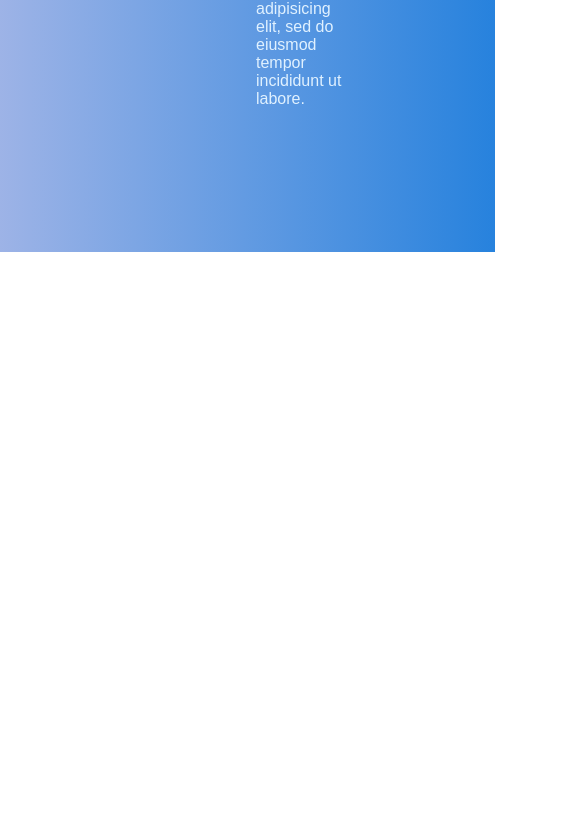
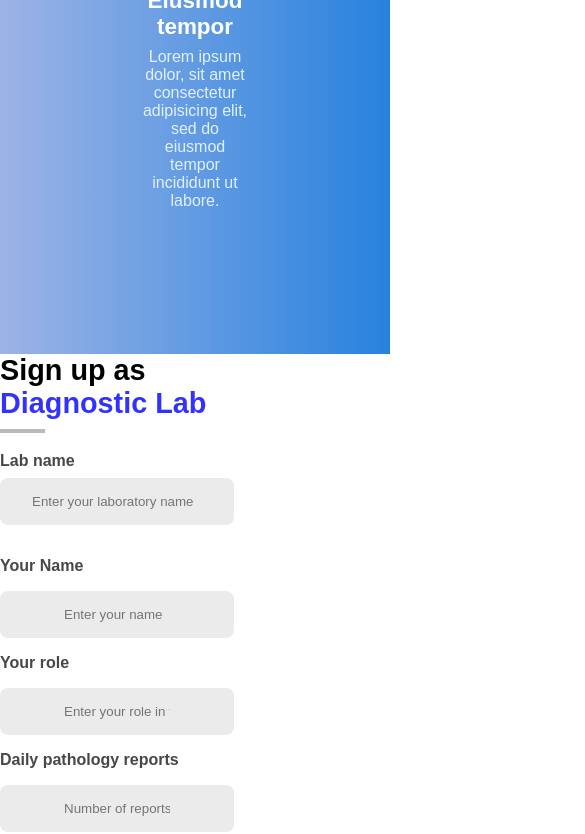
Before and after one commit to vamsiKrishnaBandaru/flexboxproject2, a plain HTML site: page index.html in a window 390 px wide. Shown: the part 1076-1910 px from the top of the page, 585 px wide, since content can reach past the window. Before the commit the page ends 1328 px from the top, so only its background shows below. Drawn offline with Linux system fonts and the light colour scheme.

Commit message:
changing responsivenes

```diff
--- a/style.css
+++ b/style.css
@@ -50,6 +50,7 @@ label {
 }
 
 /* right view section */
+
 .right-view {
   display: flex;
   align-items: center;
@@ -61,7 +62,6 @@ label {
 
 .right-container {
   flex-basis: 50%;
-  /* border: 1px solid red; */
   display: flex;
   flex-direction: column;
   gap: 2rem;
@@ -152,3 +152,34 @@ label {
   color: white;
   font-weight: bold;
 }
+
+@media (max-width: 768px) {
+  * {
+    margin: 0;
+    padding: 0;
+    box-sizing: border-box;
+    flex-direction: column;
+  }
+  .main {
+    flex-direction: column;
+  }
+  .box {
+    flex-direction: column;
+    text-align: center;
+  }
+  .right-view {
+    margin: 0;
+    padding: 0;
+  }
+  .middle-blocks,
+  .middle-row1,
+  .middle-row2 {
+    flex-direction: column;
+  }
+  .tacbox {
+    display: inline;
+  }
+  .title {
+    font-size: 1.2rem;
+  }
+}
```
